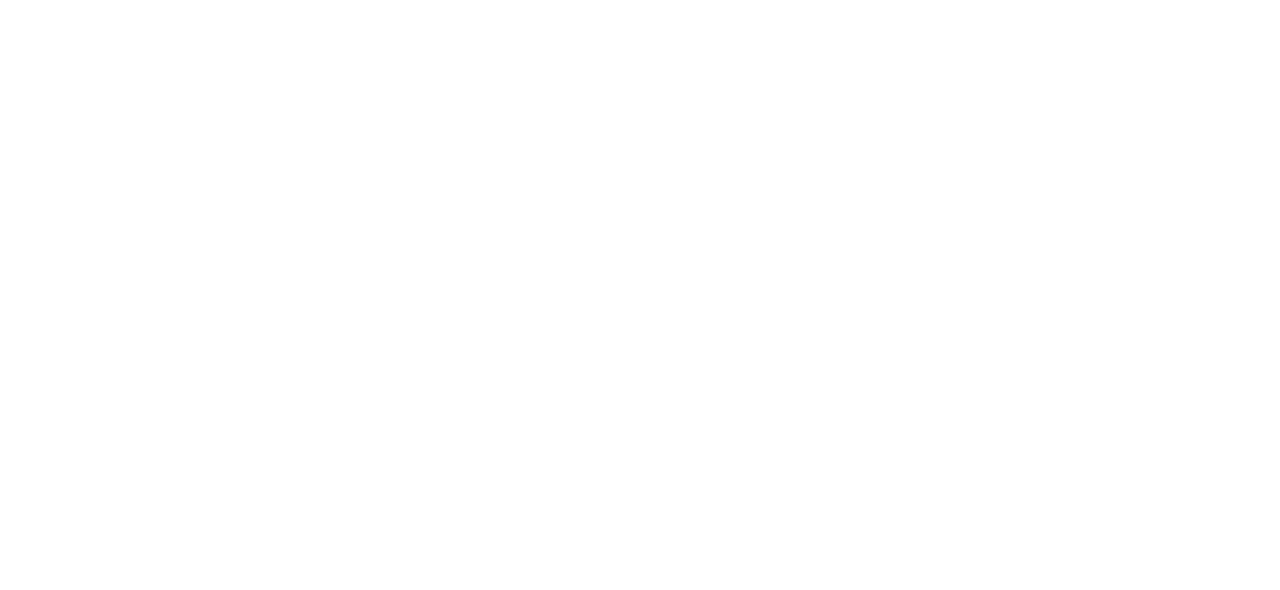
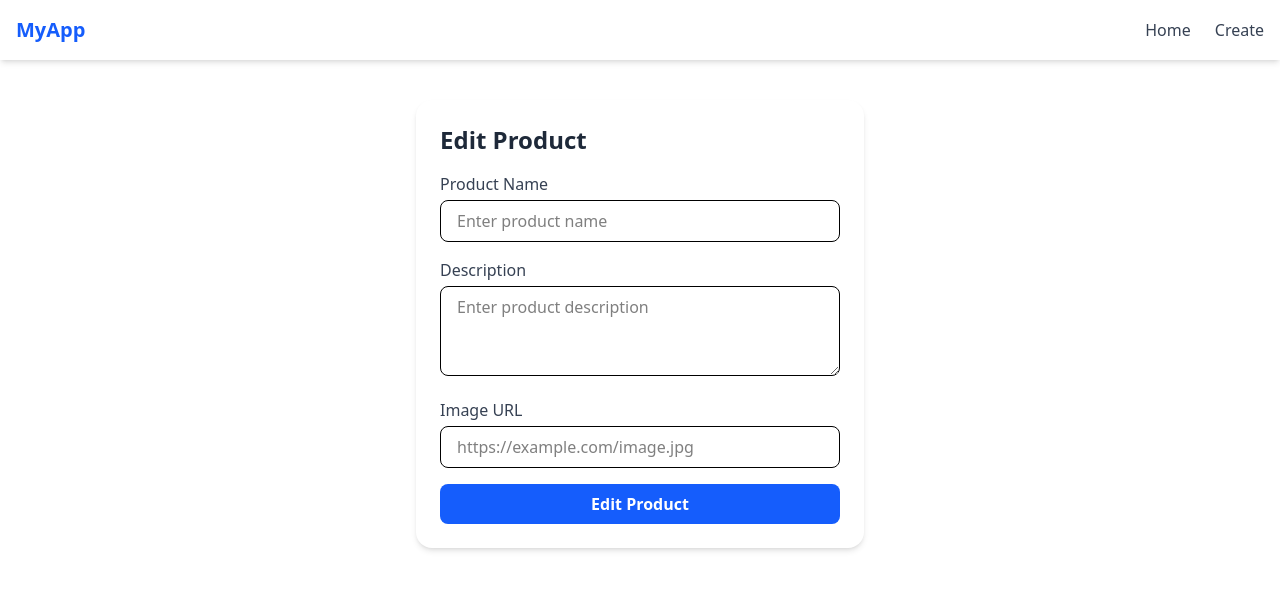
Before and after one commit to bishaldsrija08/pms, a React (Vite) app: page /edit/1 in a window 1280 px wide. Before the commit this address had no page. Shown: the top 590 px of the page. Built offline with nearby package versions, Linux system fonts and the light colour scheme; no server answers.

Commit message:
single and delete done

```diff
--- a/src/App.jsx
+++ b/src/App.jsx
@@ -2,6 +2,8 @@ import { BrowserRouter, Routes, Route } from 'react-router-dom'
 import './App.css'
 import Home from './pages/Home/Home'
 import Create from './pages/Create/Create'
+import SingleBlog from './pages/single/SingleBlog'
+import Edit from './pages/Edit/Edit'
 
 function App() {
   return (
@@ -9,6 +11,8 @@ function App() {
       <Routes>
         <Route path='/' element={<Home />} />
         <Route path='/create' element={<Create />} />
+        <Route path='/products/:id' element={<SingleBlog />} />
+        <Route path='/edit/:id' element={<Edit />} />
       </Routes>
     </BrowserRouter>
   )
--- /dev/null
+++ b/src/pages/Edit/Edit.jsx
@@ -0,0 +1,70 @@
+import { useEffect, useState } from "react"
+import Navbar from "../../components/navbar/Navbar"
+import axios from "axios";
+import { useNavigate, useParams } from "react-router-dom";
+
+const Edit = () => {
+    const { id } = useParams()
+    const navigate = useNavigate()
+    //Single fetch and display
+    const [data, setData] = useState({})
+    const fetchSingleBlog = async () => {
+        const response = await axios.get("https://66e31cae494df9a478e44f01.mockapi.io/products/" + id);
+        setData({
+            productName: response.data.productName || "",
+            productDescription: response.data.productDescription || "",
+            productImage: response.data.productImage || ""
+        });
+    };
+
+    useEffect(() => {
+        fetchSingleBlog()
+    }, [])
+
+    //First approach - most used
+    const handleChange = (e) => {
+        const { name, value } = e.target;
+        setData((prevData) => ({
+            ...prevData,
+            [name]: value
+        }));
+    };
+
+    const handleSubmit = async (e) => {
+        e.preventDefault(); // Prevent the default form submission behavior
+        await axios.post("https://66e31cae494df9a478e44f01.mockapi.io/products/" + id, data)
+        navigate("/")
+    }
+
+    return (
+        <>
+            <Navbar />
+            <div className="max-w-md mx-auto mt-10 bg-white p-6 rounded-2xl shadow-md">
+                <h2 className="text-2xl font-bold text-gray-800 mb-4">Edit Product</h2>
+                <form onSubmit={handleSubmit}>
+                    {/* Product Name */}
+                    <div className="mb-4">
+                        <label className="block text-gray-700 font-medium mb-1" htmlFor="name">Product Name</label>
+                        <input value={data.productName} onChange={handleChange} type="text" id="name" name="productName" placeholder="Enter product name" className="w-full px-4 py-2 border rounded-lg focus:outline-none focus:ring-2 focus:ring-blue-500" />
+                    </div>
+                    {/* Product Description */}
+                    <div className="mb-4">
+                        <label className="block text-gray-700 font-medium mb-1" htmlFor="description">Description</label>
+                        <textarea value={data.productDescription} onChange={handleChange} id="description" name="productDescription" rows={3} placeholder="Enter product description" className="w-full px-4 py-2 border rounded-lg focus:outline-none focus:ring-2 focus:ring-blue-500" defaultValue={""} />
+                    </div>
+                    {/* Image URL */}
+                    <div className="mb-4">
+                        <label className="block text-gray-700 font-medium mb-1" htmlFor="image">Image URL</label>
+                        <input value={data.productImage} onChange={handleChange} type="url" id="image" name="productImage" placeholder="https://example.com/image.jpg" className="w-full px-4 py-2 border rounded-lg focus:outline-none focus:ring-2 focus:ring-blue-500" />
+                    </div>
+                    {/* Submit Button */}
+                    <button type="submit" className="w-full bg-blue-600 text-white font-semibold py-2 rounded-lg hover:bg-blue-700 transition">Edit
+                        Product</button>
+                </form>
+            </div>
+
+        </>
+    )
+}
+
+export default Edit
--- a/src/pages/Home/Home.jsx
+++ b/src/pages/Home/Home.jsx
@@ -1,6 +1,7 @@
 import axios from "axios"
 import Navbar from "../../components/navbar/Navbar"
 import { useEffect, useState } from "react"
+import { Link } from "react-router-dom"
 
 const Home = () => {
     const [products, setProducts] = useState([])
@@ -18,6 +19,7 @@ const Home = () => {
                 {
                     products.map((product) => {
                         return (
+                            <Link to={`/products/${product.id}`}>
                                 <div key={product.id} className="max-w-sm rounded-2xl overflow-hidden shadow-lg bg-white p-4">
                                     <img className="w-full h-48 object-cover rounded-xl" src={product.productImage} alt="Product Image" />
                                     <div className="mt-4">
@@ -27,6 +29,7 @@ const Home = () => {
                                         </p>
                                     </div>
                                 </div>
+                            </Link>
                         )
                     })
                 }
--- /dev/null
+++ b/src/pages/single/SingleBlog.jsx
@@ -0,0 +1,60 @@
+import axios from "axios"
+import { useEffect, useState } from "react"
+import { useNavigate, useParams } from "react-router-dom"
+
+const SingleBlog = () => {
+    const navigate = useNavigate()
+    const { id } = useParams()
+    const [product, setProduct] = useState({})
+    const fetchSingleBlog = async () => {
+        const response = await axios.get("https://66e31cae494df9a478e44f01.mockapi.io/products/" + id)
+        setProduct(response.data)
+    }
+
+    useEffect(() => {
+        fetchSingleBlog()
+    }, [])
+
+    const deleteSingleBlog = async () => {
+        alert("Do you want to delete?")
+        const response = await axios.delete("https://66e31cae494df9a478e44f01.mockapi.io/products/" + id)
+        if (response.status === 200) {
+
+            navigate("/")
+        }
+    }
+
+    return (
+        <>
+            <div className="bg-gray-100 min-h-screen flex items-center justify-center p-6">
+                <div className="max-w-3xl w-full bg-white shadow-lg rounded-xl p-6">
+                    {/* Product Image */}
+                    <img
+                        src={product.productImage}
+                        alt={product.productName}
+                        className="w-full h-64 object-cover rounded-md mb-6"
+                    />
+
+                    {/* Product Name */}
+                    <h1 className="text-3xl font-bold mb-4">{product.productName}</h1>
+
+                    {/* Product Description */}
+                    <p className="text-lg leading-relaxed text-gray-700">
+                        {product.productDescription}
+                    </p>
+                    <div className="flex gap-4 mt-6">
+                        <button onClick={() => navigate(`/edit/${id}`)} className="bg-blue-600 text-white px-4 py-2 rounded hover:bg-blue-700 transition">
+                            Edit
+                        </button>
+                        <button onClick={deleteSingleBlog} className="bg-red-600 text-white px-4 py-2 rounded hover:bg-red-700 transition">
+                            Delete
+                        </button>
+                    </div>
+
+                </div>
+            </div>
+        </>
+    )
+}
+
+export default SingleBlog
```
Lines whose indentation alone changed are shown as unchanged.
